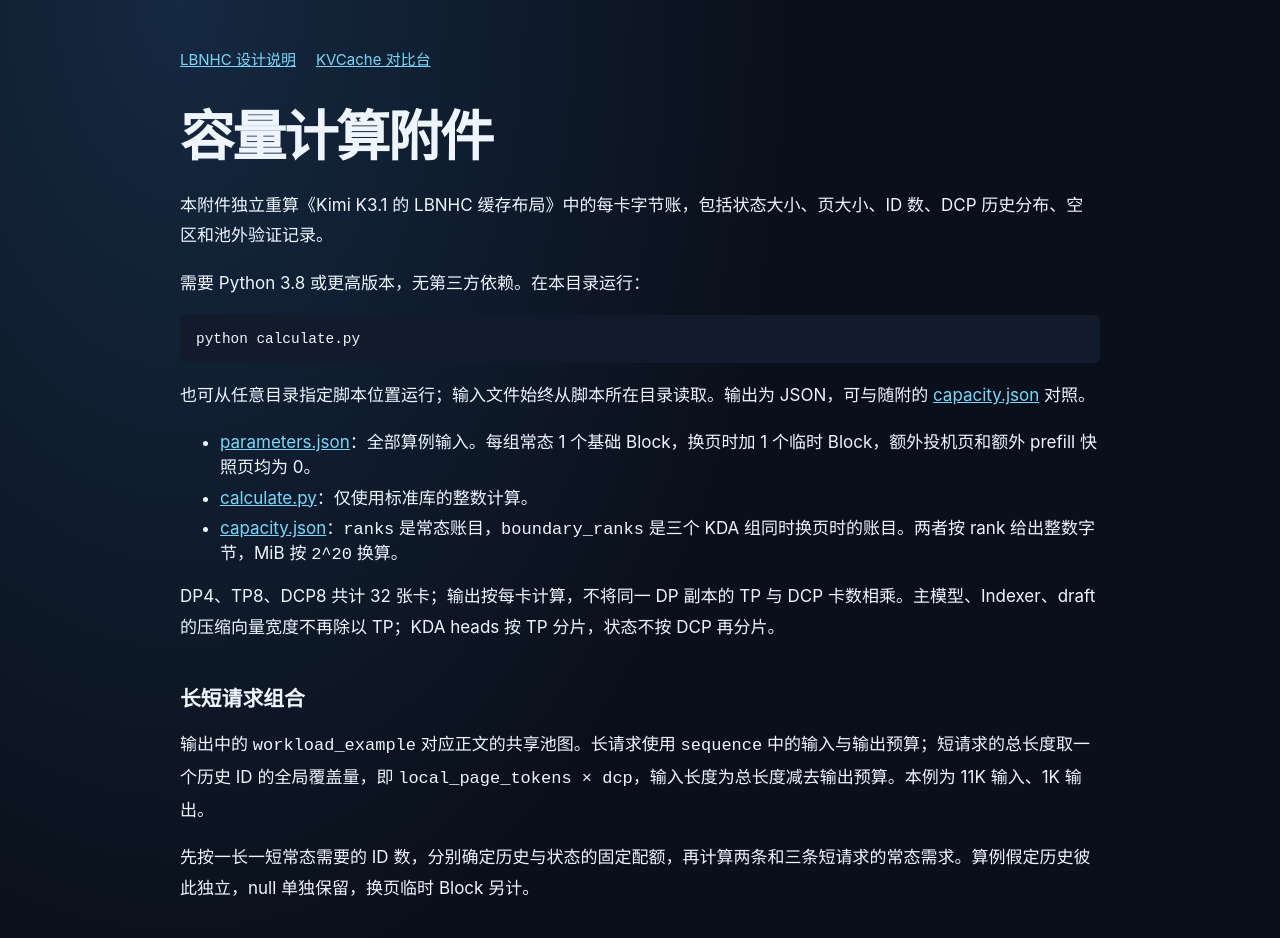
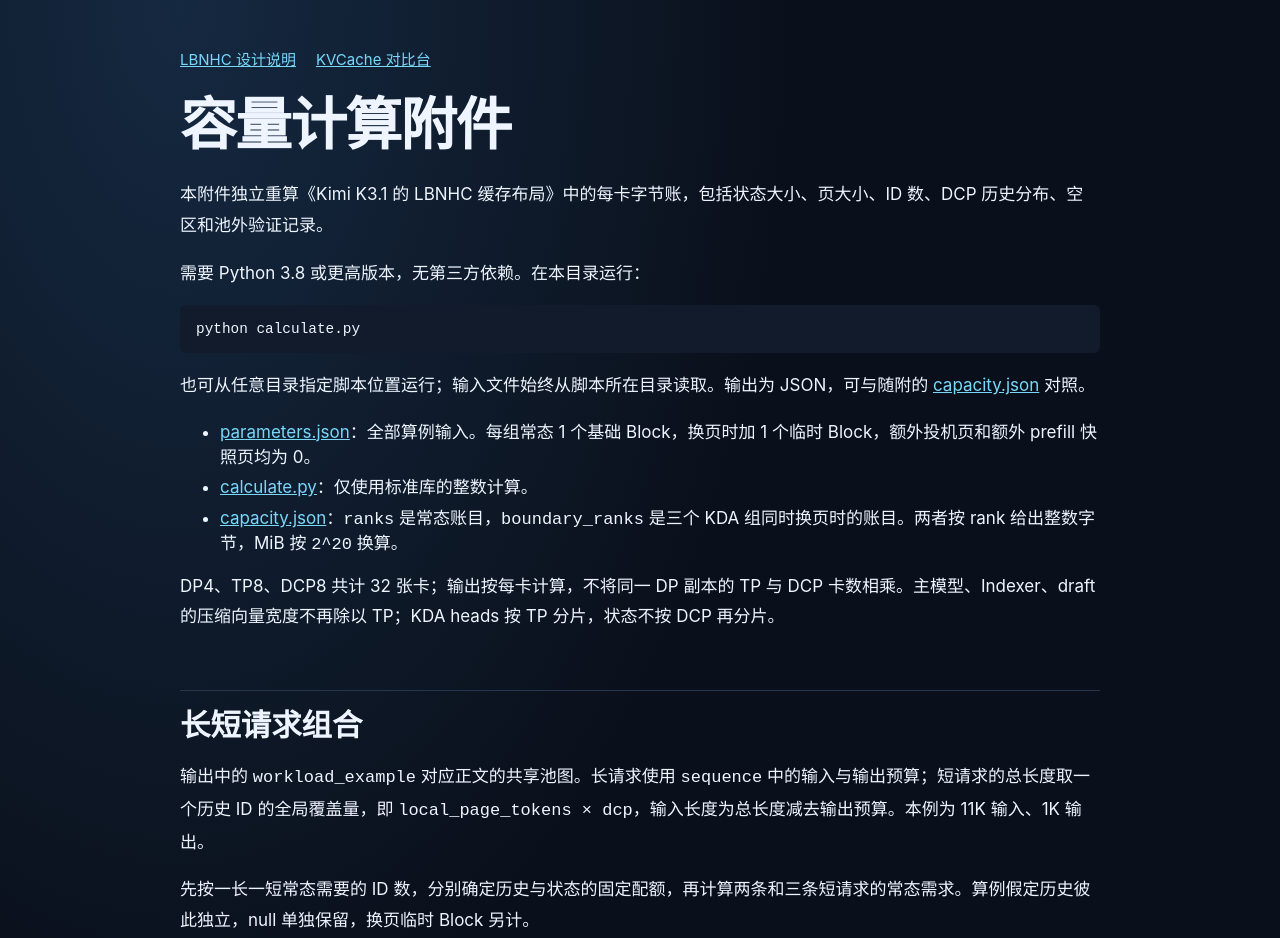
Before and after one commit to Dawn952/kvcache-analysis, a plain HTML site: page lbnhc-design/public/README.html in a window 1280 px wide. Shown: the top 938 px of the page. Drawn offline with Linux system fonts and the light colour scheme.

Commit message:
Clarify heading hierarchy in the LBNHC design article

```diff
--- a/lbnhc-design/article.css
+++ b/lbnhc-design/article.css
@@ -12,9 +12,36 @@
   font-size: .9375rem;
 }
 
-.design-page article > h1 { margin-bottom: 1.1rem; text-wrap: balance; }
-.design-page article > h2 { margin: 2.5rem 0 .85rem; }
-.design-page article > h3 { margin: 1.75rem 0 .5rem; }
+.design-page article > h1 {
+  margin: 0 0 1.35rem;
+  font-size: clamp(2.15rem, 5.5vw, 3.55rem);
+  font-weight: 750;
+  line-height: 1.14;
+  letter-spacing: -.03em;
+  text-wrap: balance;
+}
+
+.design-page article > h2 {
+  margin: clamp(2.6rem, 6vw, 3.6rem) 0 1rem;
+  padding-top: .95rem;
+  border-top: 1px solid var(--line);
+  font-size: clamp(1.45rem, 3.5vw, 1.9rem);
+  font-weight: 720;
+  line-height: 1.3;
+}
+
+.design-page article > h3 {
+  margin: 1.85rem 0 .55rem;
+  padding-inline-start: .6rem;
+  border-inline-start: 2px solid var(--accent);
+  color: #d5eaff;
+  font-size: clamp(1.14rem, 2.4vw, 1.28rem);
+  font-weight: 670;
+  line-height: 1.4;
+}
+
+.design-page article > h2 + h3 { margin-top: .9rem; }
+.design-page article > :is(h2, h3) + p { margin-top: 0; }
 .design-page p { line-height: 1.8; }
 .design-page img { display: block; max-width: 100%; height: auto; margin: 1.5rem auto; border-radius: .4rem; outline: 1px solid var(--line); }
 .design-page .article-table { overflow-x: auto; }
```
Also changed, not shown: lbnhc.html (+1 -1 lines).
